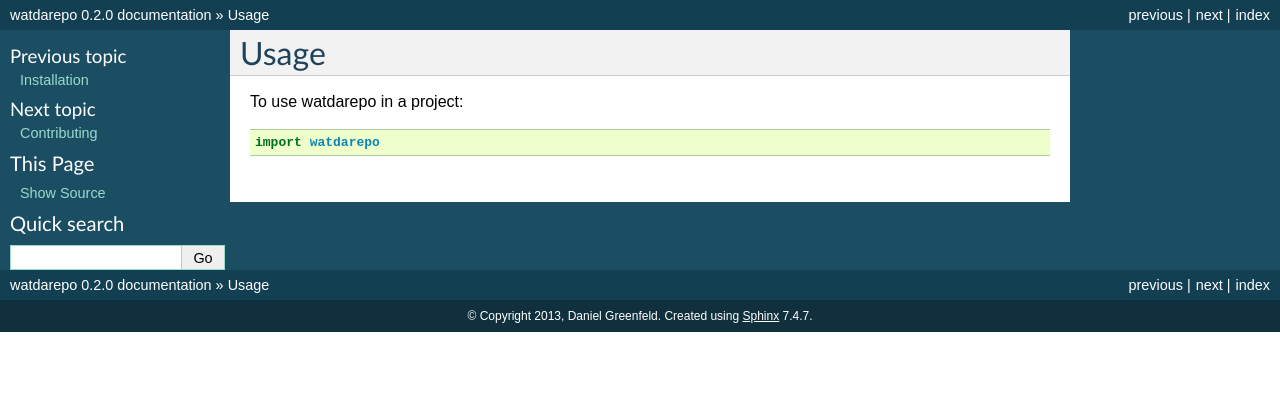
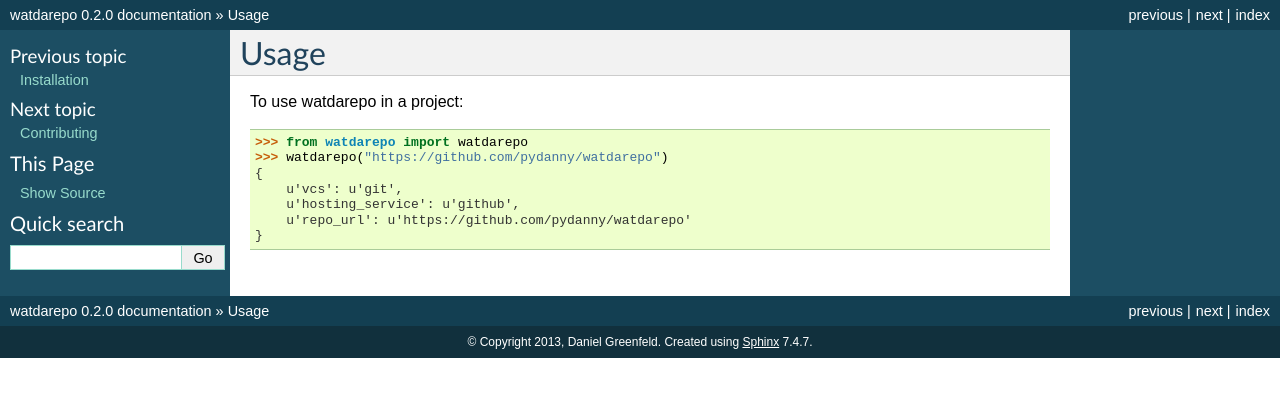
Before and after one commit to pydanny/watdarepo, a Sphinx documentation site: the page built from docs/usage.rst, in a window 1280 px wide. Shown: the top 397 px of the page. Built offline with Sphinx 7.4.7, drawn with Linux system fonts in a browser that asks for light colours.

Commit message:
Modify the usage

```diff
--- a/docs/usage.rst
+++ b/docs/usage.rst
@@ -4,4 +4,11 @@ Usage
 
 To use watdarepo in a project::
 
-	import watdarepo
+
+    >>> from watdarepo import watdarepo
+    >>> watdarepo("https://github.com/pydanny/watdarepo")
+    {
+        u'vcs': u'git',
+        u'hosting_service': u'github',
+        u'repo_url': u'https://github.com/pydanny/watdarepo'
+    }
```
